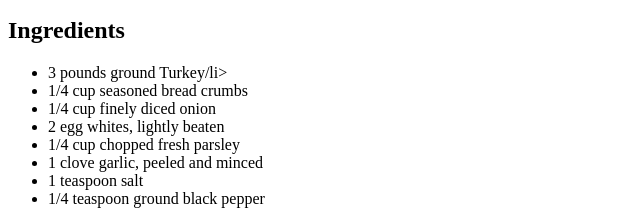
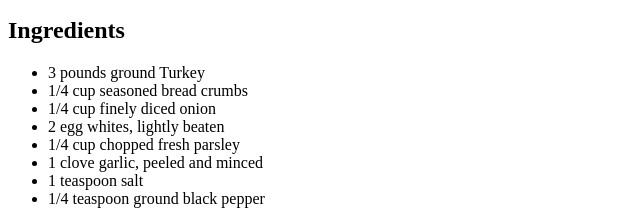
Before and after one commit to thabsoom/odin-recipes, a plain HTML site: page recipes/turkey_burger.html in a window 1280 px wide. Shown: the part 742-952 px from the top of the page, 0-640 px from the left. Drawn offline with Linux system fonts and the light colour scheme.

Commit message:
fixed identation issue on turkey burger due to unclosed ul

```diff
--- a/recipes/turkey_burger.html
+++ b/recipes/turkey_burger.html
@@ -12,7 +12,7 @@
         <p>This turkey burger recipe is the best. After making them the first time my husband said "no more" to beef burgers. These are full of flavor — any cooking method may be used, and they freeze very well. The recipe can also be used for meatballs or meatloaves.</p>
         <h2>Ingredients</h2>
         <ul>
-            <li>3 pounds ground Turkey/li>
+            <li>3 pounds ground Turkey</li>
             <li>1/4 cup seasoned bread crumbs</li>
             <li>1/4 cup finely diced onion</li>
             <li>2 egg whites, lightly beaten</li>
@@ -20,6 +20,7 @@
             <li>1 clove garlic, peeled and minced</li>
             <li>1 teaspoon salt</li>
             <li>1/4 teaspoon ground black pepper</li>
+        </ul>
         <h2>Directions</h2>
         <ol>
             <li>Gather all ingredients</li>
```
